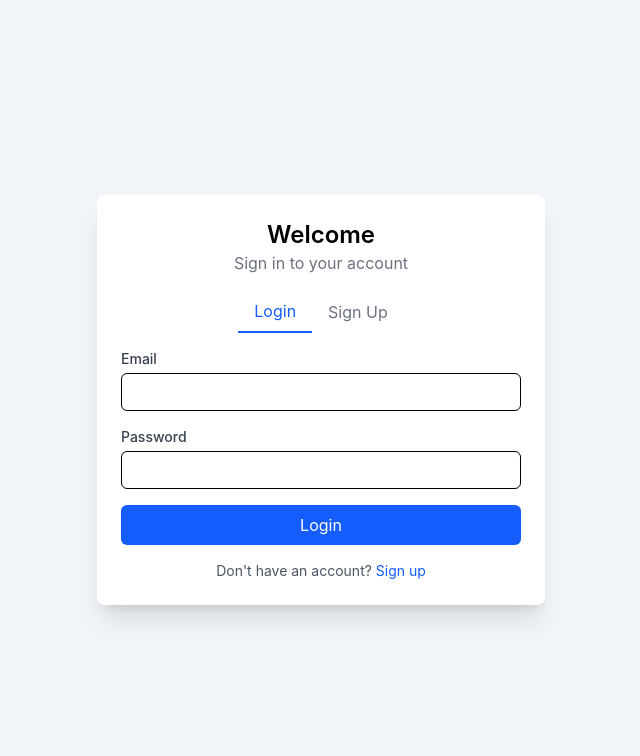
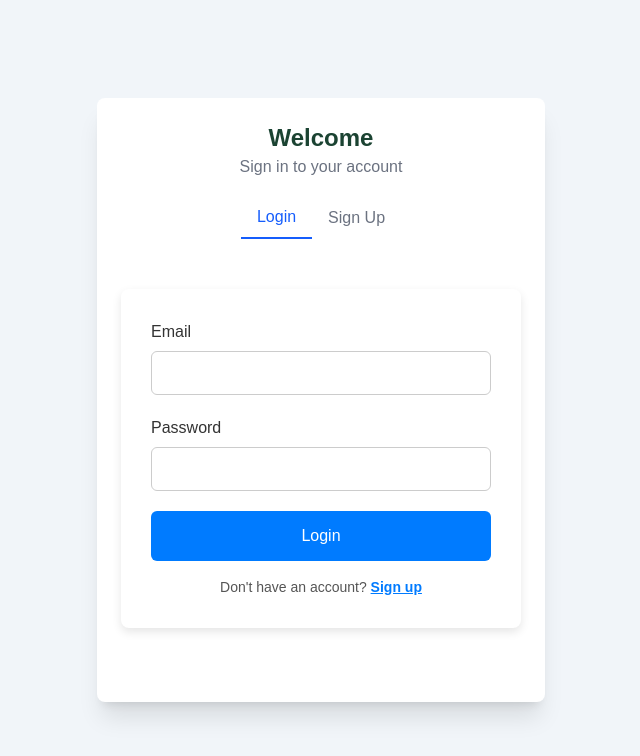
Before and after one commit to AbhishekPatil1310/herbalGarden, a React (Vite) app in the folder herbarium/: page / in a window 1280 px wide. Shown: the top 756 px of the page, without its empty margins (319-959 px from the left). Built offline with nearby package versions, Linux system fonts and the light colour scheme; no server answers.

Commit message:
HomePage and css

```diff
--- a/herbarium/src/Components/authentication/Login-form.jsx
+++ b/herbarium/src/Components/authentication/Login-form.jsx
@@ -1,15 +1,16 @@
-import { useForm } from 'react-hook-form';
-import { zodResolver } from '@hookform/resolvers/zod';
-import * as z from 'zod';
-import { useAuth } from '../../context/AuthContext';
-import { useNavigate } from 'react-router-dom';
-import React, { forwardRef } from 'react';
+import React, { forwardRef } from "react";
+import { useForm } from "react-hook-form";
+import { zodResolver } from "@hookform/resolvers/zod";
+import * as z from "zod";
+import { useAuth } from "../../context/AuthContext";
+import { useNavigate } from "react-router-dom";
+import "./LoginForm.css";
 
 const loginSchema = z.object({
-  email: z.string().email({ message: 'Please enter a valid email address' }),
+  email: z.string().email({ message: "Please enter a valid email address" }),
   password: z
     .string()
-    .min(6, { message: 'Password must be at least 6 characters' }),
+    .min(6, { message: "Password must be at least 6 characters" }),
 });
 
 export default function LoginForm({ switchToSignup }) {
@@ -25,35 +26,27 @@ export default function LoginForm({ switchToSignup }) {
   const onSubmit = async (data) => {
     await login(data);
     if (!error) {
-      navigate('/Home');
+      navigate("/Home");
     }
   };
 
   return (
-    <form onSubmit={handleSubmit(onSubmit)} className="space-y-4">
-      <InputField label="Email" {...register('email')} error={errors.email} />
+    <form onSubmit={handleSubmit(onSubmit)} className="login-form">
+      <InputField label="Email" {...register("email")} error={errors.email} />
       <InputField
         label="Password"
         type="password"
-        {...register('password')}
+        {...register("password")}
         error={errors.password}
       />
 
-      <button
-        type="submit"
-        disabled={authLoading}
-        className="w-full bg-blue-600 text-white py-2 px-4 rounded-md"
-      >
-        {authLoading ? 'Logging in...' : 'Login'}
+      <button type="submit" disabled={authLoading} className="submit-button">
+        {authLoading ? "Logging in..." : "Login"}
       </button>
 
-      <p className="text-center text-sm text-gray-600">
-        Don't have an account?{' '}
-        <button
-          type="button"
-          onClick={switchToSignup}
-          className="text-blue-600 hover:underline"
-        >
+      <p className="signup-text">
+        Don't have an account?{" "}
+        <button type="button" onClick={switchToSignup} className="signup-link">
           Sign up
         </button>
       </p>
@@ -61,24 +54,19 @@ export default function LoginForm({ switchToSignup }) {
   );
 }
 
-// ✅ Fixed InputField with forwardRef
-const InputField = forwardRef(
-  ({ label, type = 'text', error, ...props }, ref) => {
+const InputField = forwardRef(({ label, type = "text", error, ...props }, ref) => {
   return (
-      <div>
-        <label className="block text-sm font-medium text-gray-700">
-          {label}
-        </label>
+    <div className="input-field">
+      <label className="input-label">{label}</label>
       <input
         type={type}
-          ref={ref} // Added ref here
-          className="mt-1 w-full border border--300 rounded-md px-3 py-2 text-sm focus:ring-1 focus:ring-blue-500"
+        ref={ref}
+        className="input-box"
         {...props}
       />
-        {error && <p className="mt-1 text-sm text-red-600">{error.message}</p>}
+      {error && <p className="error-message">{error.message}</p>}
     </div>
   );
-  }
-);
+});
 
-InputField.displayName = 'InputField'; // Required to avoid warning with forwardRef
+InputField.displayName = "InputField";
--- /dev/null
+++ b/herbarium/src/Components/authentication/LoginForm.css
@@ -0,0 +1,90 @@
+.login-form {
+  width: 100%;
+  max-width: 400px;
+  margin: 50px auto;
+  padding: 30px;
+  background-color: #ffffff;
+  border-radius: 8px;
+  box-shadow: 0 4px 10px rgba(0, 0, 0, 0.1);
+}
+
+.input-field {
+  margin-bottom: 20px;
+}
+
+.input-label {
+  display: block;
+  font-weight: 500;
+  margin-bottom: 6px;
+  color: #333;
+}
+
+.input-box {
+  width: 100%;
+  padding: 10px 14px;
+  border: 1px solid #ccc;
+  border-radius: 6px;
+  font-size: 14px;
+}
+
+.input-box:focus {
+  outline: none;
+  border-color: #007bff;
+  box-shadow: 0 0 4px rgba(0, 123, 255, 0.2);
+}
+
+.error-message {
+  margin-top: 5px;
+  font-size: 13px;
+  color: #d00000;
+}
+
+.submit-button {
+  width: 100%;
+  background-color: #007bff;
+  color: white;
+  padding: 12px;
+  font-size: 16px;
+  border: none;
+  border-radius: 6px;
+  cursor: pointer;
+  transition: background-color 0.3s ease;
+}
+
+.submit-button:disabled {
+  background-color: #aacbe5;
+  cursor: not-allowed;
+}
+
+.signup-text {
+  text-align: center;
+  margin-top: 15px;
+  font-size: 14px;
+  color: #555;
+}
+
+.signup-link {
+  background: none;
+  border: none;
+  color: #007bff;
+  font-weight: bold;
+  cursor: pointer;
+  text-decoration: underline;
+}
+
+.signup-link:hover {
+  color: #0056b3;
+}
+
+/* Responsive */
+@media (max-width: 480px) {
+  .login-form {
+    padding: 20px;
+    margin: 20px;
+  }
+
+  .submit-button {
+    font-size: 15px;
+    padding: 10px;
+  }
+}
--- /dev/null
+++ b/herbarium/src/Components/authentication/SignupForm.css
@@ -0,0 +1,90 @@
+.signup-form {
+  width: 100%;
+  max-width: 400px;
+  margin: 50px auto;
+  padding: 30px;
+  background-color: #ffffff;
+  border-radius: 8px;
+  box-shadow: 0 4px 12px rgba(0, 0, 0, 0.1);
+}
+
+.input-field {
+  margin-bottom: 20px;
+}
+
+.input-label {
+  display: block;
+  font-weight: 500;
+  margin-bottom: 6px;
+  color: #333;
+}
+
+.input-box {
+  width: 100%;
+  padding: 10px 14px;
+  border: 1px solid #ccc;
+  border-radius: 6px;
+  font-size: 14px;
+}
+
+.input-box:focus {
+  outline: none;
+  border-color: #007bff;
+  box-shadow: 0 0 4px rgba(0, 123, 255, 0.2);
+}
+
+.error-message {
+  margin-top: 5px;
+  font-size: 13px;
+  color: #d00000;
+}
+
+.submit-button {
+  width: 100%;
+  background-color: #007bff;
+  color: white;
+  padding: 12px;
+  font-size: 16px;
+  border: none;
+  border-radius: 6px;
+  cursor: pointer;
+  transition: background-color 0.3s ease;
+}
+
+.submit-button:disabled {
+  background-color: #aacbe5;
+  cursor: not-allowed;
+}
+
+.switch-text {
+  text-align: center;
+  margin-top: 15px;
+  font-size: 14px;
+  color: #555;
+}
+
+.switch-link {
+  background: none;
+  border: none;
+  color: #007bff;
+  font-weight: bold;
+  cursor: pointer;
+  text-decoration: underline;
+}
+
+.switch-link:hover {
+  color: #0056b3;
+}
+
+/* Responsive */
+@media (max-width: 480px) {
+  .signup-form {
+    padding: 20px;
+    margin: 20px;
+  }
+
+  .submit-button {
+    font-size: 15px;
+    padding: 10px;
+  }
+}
--- a/herbarium/src/Model/DoorScene.jsx
+++ b/herbarium/src/Model/DoorScene.jsx
@@ -2,9 +2,10 @@
 import { Canvas } from '@react-three/fiber'
 import { Environment, OrbitControls } from '@react-three/drei'
 import Sparrow from './sparrow'
+import ChatPanel from '../Components/ChatPanel'
 
 export default function Chidiya() {
-  return (
+  return (<>
     <div id = 'Chidiya'>
           <Canvas camera={{ position: [0, 5, 10], fov: 50 }}>
       <ambientLight intensity={0.5} />
@@ -12,6 +13,9 @@ export default function Chidiya() {
       <Sparrow />
       <OrbitControls /> {/* Optional to explore scene */}
     </Canvas>
+
     </div>
+    <ChatPanel />
+  </>
   )
 }
--- a/herbarium/src/Model/ForestModel.jsx
+++ b/herbarium/src/Model/ForestModel.jsx
@@ -141,7 +141,7 @@ export const HomeB = () => {
       onClick={() => navigate('/home')}
       className="bg-blue-600 hover:bg-blue-700 text-white py-2 px-4 rounded-md transition"
     >
-      Go to Home
+      ⬅Go to Home
     </button>
 
   );
--- /dev/null
+++ b/herbarium/src/Pages/Home.css
@@ -0,0 +1,164 @@
+/* Reset & Base Styles */
+* {
+  box-sizing: border-box;
+  margin: 0;
+  padding: 0;
+}
+
+body {
+  font-family: Arial, sans-serif;
+  line-height: 1.6;
+  color: #1b4332;
+  background: linear-gradient(to bottom, #d8f3dc, #b7e4c7);
+}
+
+/* Container */
+.home {
+  display: flex;
+  flex-direction: column;
+  min-height: 100vh;
+}
+
+/* Hero Section */
+.hero {
+  text-align: center;
+  padding: 80px 20px;
+  background-color: #95d5b2;
+  color: #081c15;
+}
+
+.hero h1 {
+  font-size: 3rem;
+  margin-bottom: 20px;
+}
+
+.hero p {
+  font-size: 1.2rem;
+  max-width: 700px;
+  margin: 0 auto 30px;
+}
+
+.hero-buttons {
+  display: flex;
+  gap: 15px;
+  justify-content: center;
+  flex-wrap: wrap;
+}
+
+.btn {
+  padding: 12px 24px;
+  border-radius: 25px;
+  text-decoration: none;
+  font-weight: bold;
+  transition: background-color 0.3s ease;
+}
+
+.primary {
+  background-color: #2d6a4f;
+  color: white;
+}
+
+.primary:hover {
+  background-color: #1b4332;
+}
+
+.secondary {
+  border: 2px solid #2d6a4f;
+  color: #2d6a4f;
+  background-color: transparent;
+}
+
+.secondary:hover {
+  background-color: #d8f3dc;
+}
+
+/* Features Section */
+.features {
+  padding: 80px 20px;
+  background-color: #ffffff;
+  text-align: center;
+}
+
+.features h2 {
+  font-size: 2.5rem;
+  margin-bottom: 40px;
+}
+
+.feature-cards {
+  display: flex;
+  gap: 20px;
+  justify-content: center;
+  flex-wrap: wrap;
+}
+
+.card {
+  background-color: #d8f3dc;
+  padding: 20px;
+  border-radius: 15px;
+  width: 300px;
+  box-shadow: 0 4px 8px rgba(0,0,0,0.1);
+  transition: transform 0.3s ease;
+}
+
+.card:hover {
+  transform: translateY(-5px);
+}
+
+.card h3 {
+  font-size: 1.5rem;
+  margin-bottom: 15px;
+}
+
+/* About Section */
+.about {
+  padding: 80px 20px;
+  background-color: #b7e4c7;
+  text-align: center;
+}
+
+.about h2 {
+  font-size: 2.5rem;
+  margin-bottom: 30px;
+}
+
+.about p {
+  max-width: 800px;
+  margin: 0 auto;
+  font-size: 1.2rem;
+}
+
+/* Footer */
+.footer {
+  text-align: center;
+  padding: 20px;
+  background-color: #2d6a4f;
+  color: white;
+}
+
+/* Responsive Design */
+@media (max-width: 768px) {
+  .hero h1 {
+    font-size: 2.2rem;
+  }
+
+  .features h2,
+  .about h2 {
+    font-size: 2rem;
+  }
+
+  .card {
+    width: 100%;
+    max-width: 350px;
+  }
+}
+
+@media (max-width: 480px) {
+  .hero h1 {
+    font-size: 1.8rem;
+  }
+
+  .hero p,
+  .about p {
+    font-size: 1rem;
+  }
+}
--- a/herbarium/src/context/ChatPanelContext.jsx
+++ b/herbarium/src/context/ChatPanelContext.jsx
@@ -9,6 +9,7 @@ export const ChatPanelProvider = ({ children }) => {
   const location = useLocation();
 
   const togglePanel = () => setIsOpen((prev) => !prev);
+  const openPanel = () => setIsOpen(true);
   const closePanel = () => setIsOpen(false);
 
   useEffect(() => {
@@ -16,7 +17,7 @@ export const ChatPanelProvider = ({ children }) => {
   }, [location]);
 
   return (
-    <ChatPanelContext.Provider value={{ isOpen, togglePanel, closePanel }}>
+    <ChatPanelContext.Provider value={{ isOpen, togglePanel, openPanel, closePanel }}>
       {children}
     </ChatPanelContext.Provider>
   );
```
Also changed, not shown: herbarium/src/Components/authentication/Signup-form.jsx (+29 -41 lines), herbarium/src/Model/Door.jsx (deleted, +0 -36 lines), herbarium/src/Model/Sparrow.jsx (+31 -10 lines), herbarium/src/Pages/Home.jsx (+53 -13 lines), herbarium/src/index.css (+20 -4 lines). Lines whose indentation alone changed are shown as unchanged.
